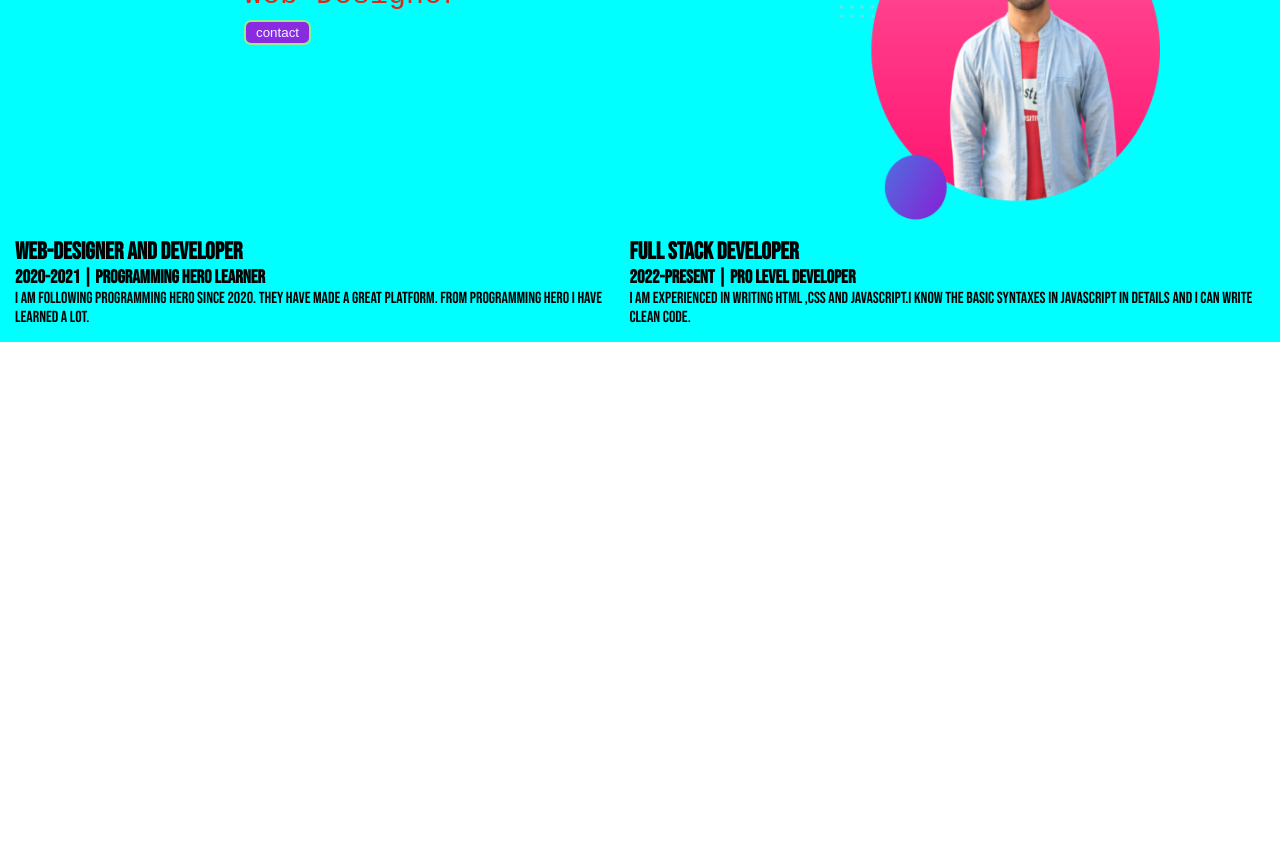
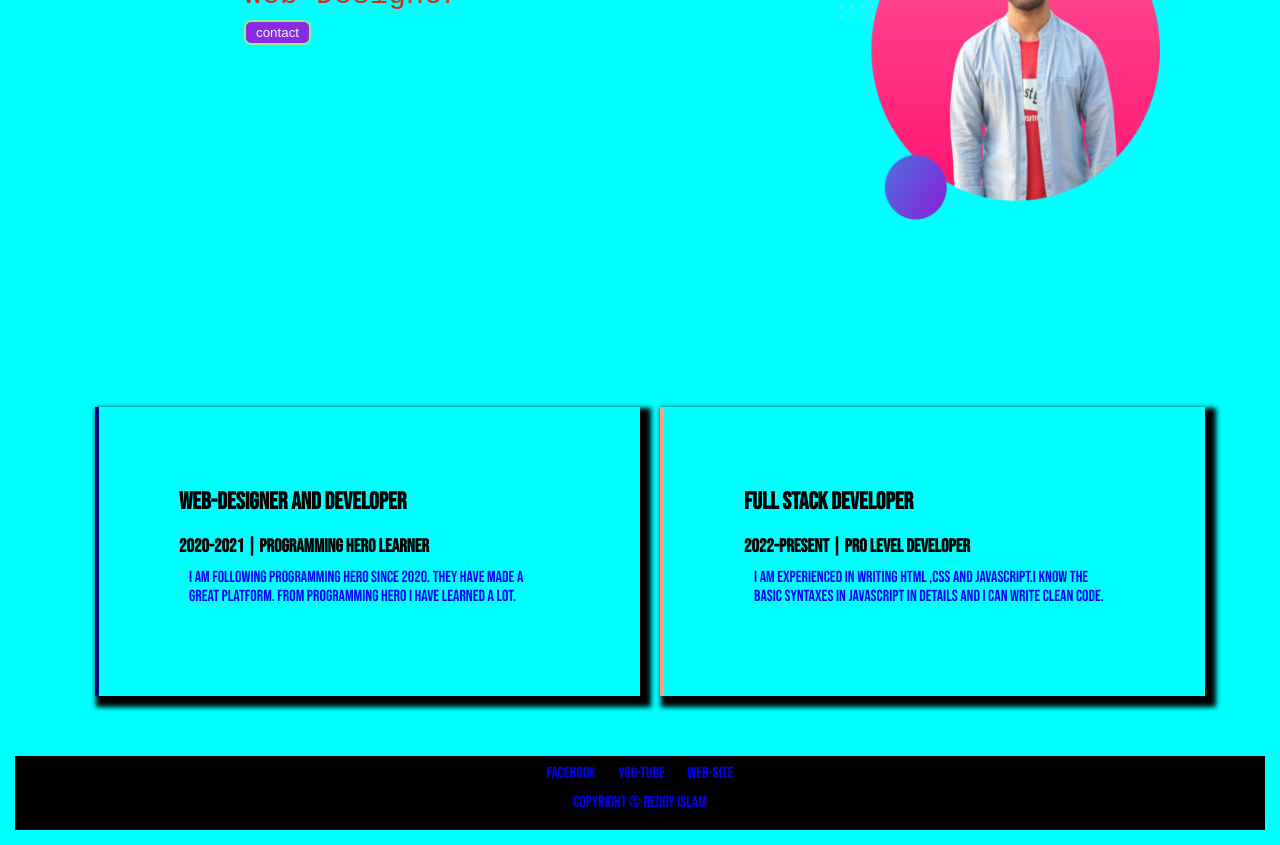
Before and after one commit to redoyhossin/portfolio-website-templates, a plain HTML site: page index.html in a window 1280 px wide. Shown: the part 222-1067 px from the top of the page. Before the commit the page ends 800 px from the top, so only its background shows below. Drawn offline with Linux system fonts and the light colour scheme.

Commit message:
first commit

```diff
--- a/index.html
+++ b/index.html
@@ -55,9 +55,9 @@
 
   </section>
 
-  <section>
-    <div>
-        <h1>Web-designer and Developer</h1>
+  <section class="box-cad">
+    <div class="web-dev">
+        <h1>Web-designer and Developer</h1><br>
         <h3>2020-2021 | Programming Hero Learner</h3>
         <p>I am following Programming Hero since 2020. They have made a great platform.
             From programming hero I have learned a lot.
@@ -66,16 +66,17 @@
 
 
 
-   <div>
+   <div class="stack-dev">
         <h1>
             Full Stack Developer
-        </h1>
+        </h1><br>
         <h3>
             2022-present | Pro Level Developer
         </h3>
         <p>
-            I am experienced in writing HTML ,CSS and Javascript.I know the basic
-        syntaxes in javascript in details and I can write clean code.
+            I am experienced in writing HTML ,CSS and Javascript.I know
+            the basic
+            syntaxes in javascript in details and I can write clean code.
         </p>
 
    </div>
@@ -86,11 +87,12 @@
 
  <!--footer state-->
 
- <div class="footer">
-
-
- </div>
-
+ <footer class="bottom-style">
+  <a href="#">Facebook</a>
+  <a href="#">You-tube</a>
+  <a href="#">Web-site</a>
+  <p>Copyright &copy; Redoy islam</p>
+ </footer>
  <!--footer end-->
 
 
--- a/style.css
+++ b/style.css
@@ -69,3 +69,49 @@ button{
 section{
     display: flex;
 }
+.box-cad{
+ padding:60px;
+ margin-top: 100px;
+}
+.stack-dev{
+
+    width:50%;
+    box-shadow: 6px 6px 5px 5px;
+    margin:10px 0px 0px 20px;
+    padding: 80px;
+    border-left: 4px solid lightsalmon;
+    }
+.web-dev{
+    width:50%;
+    box-shadow: 6px 6px 5px 5px;
+    margin:10px 0px 0px 20px;
+    padding: 80px;
+   border-left: 4px solid navy;
+}
+
+.bottom-style{
+    background-color: black;
+    background-position: 1000%;
+    text-align: center;
+    padding: 8px;
+}
+.bottom-style a,p{
+    color: blue;
+    text-decoration: none;
+    padding: 10px;
+
+}
+.bottom-style p:hover{
+    color: antiquewhite;
+
+}
+.bottom-style a:hover{
+    color: antiquewhite;
+    text-decoration: underline;
+    width: 100%;
+}
+footer{
+    padding-top:50px;
+    margin: 0 auto;
+    padding-bottom: 0px;
+}
```
